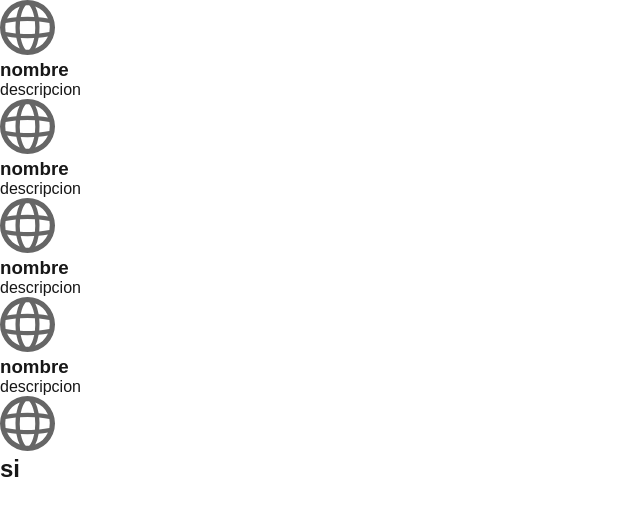
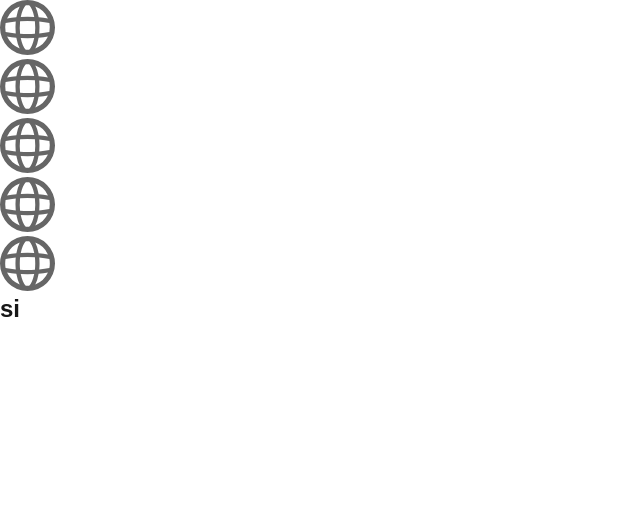
Before and after one commit to PioIX/2026_TPIN2_G02, a Next.js app in the folder frontend/: page / in a window 1280 px wide. Shown: the top 516 px of the page, without its empty margins (0-640 px from the left). Built offline with nearby package versions, Linux system fonts and the light colour scheme.

Commit message:
Backend y componente chats
Agregado de chats.js en el back y la corrección del componente chats

```diff
--- a/frontend/src/app/components/chats.js
+++ b/frontend/src/app/components/chats.js
@@ -1,28 +1,14 @@
 "use client"
-import React from "react";
 import Image from "next/image";
-import { useState } from "react";
 
-
-
-export default function Chat(chatImg,chatName) {
-    return(
-        <div className="chat">
-            <Image
-            // src={chatImg}
-            src="/globe.svg"
-            width={55}
-            height={55}
-            alt=""
-            />
-
-            <div className="chatPre">
-                {/* <h3>{chatName}</h3> */}
-                <h3>nombre</h3>
-                {/* <p>{chatLast}</p> */}
-                <p>descripcion</p>
-            </div>
-        </div>
-
-    );
+export default function Chat({ nombre, descripcion, foto }) {
+  return (
+    <div className="chat">
+      <Image src={foto || "/globe.svg"} width={55} height={55} alt="" />
+      <div className="chatPre">
+        <h3>{nombre}</h3>
+        <p>{descripcion}</p>
+      </div>
+    </div>
+  );
 }
```
Also changed, not shown: 2 other files (tests, documents, lock files or other folders).
